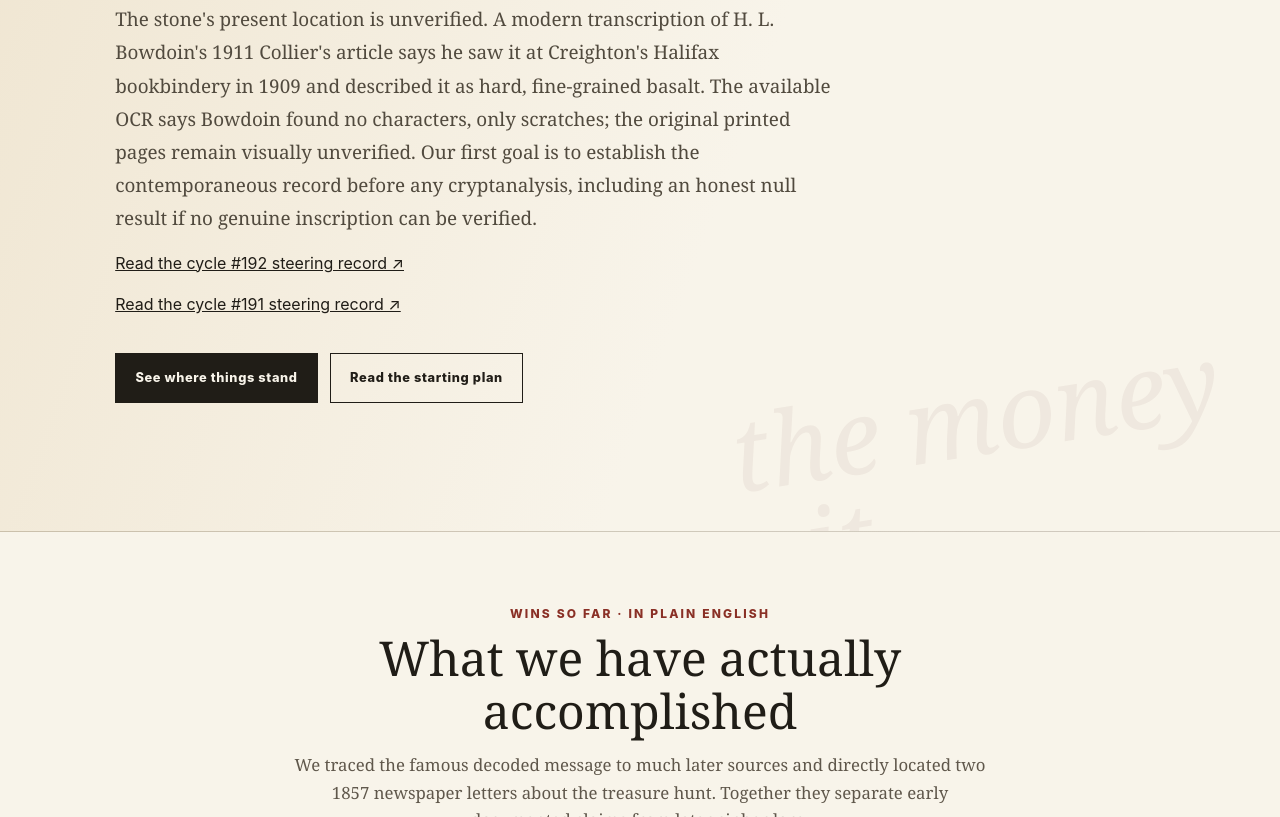
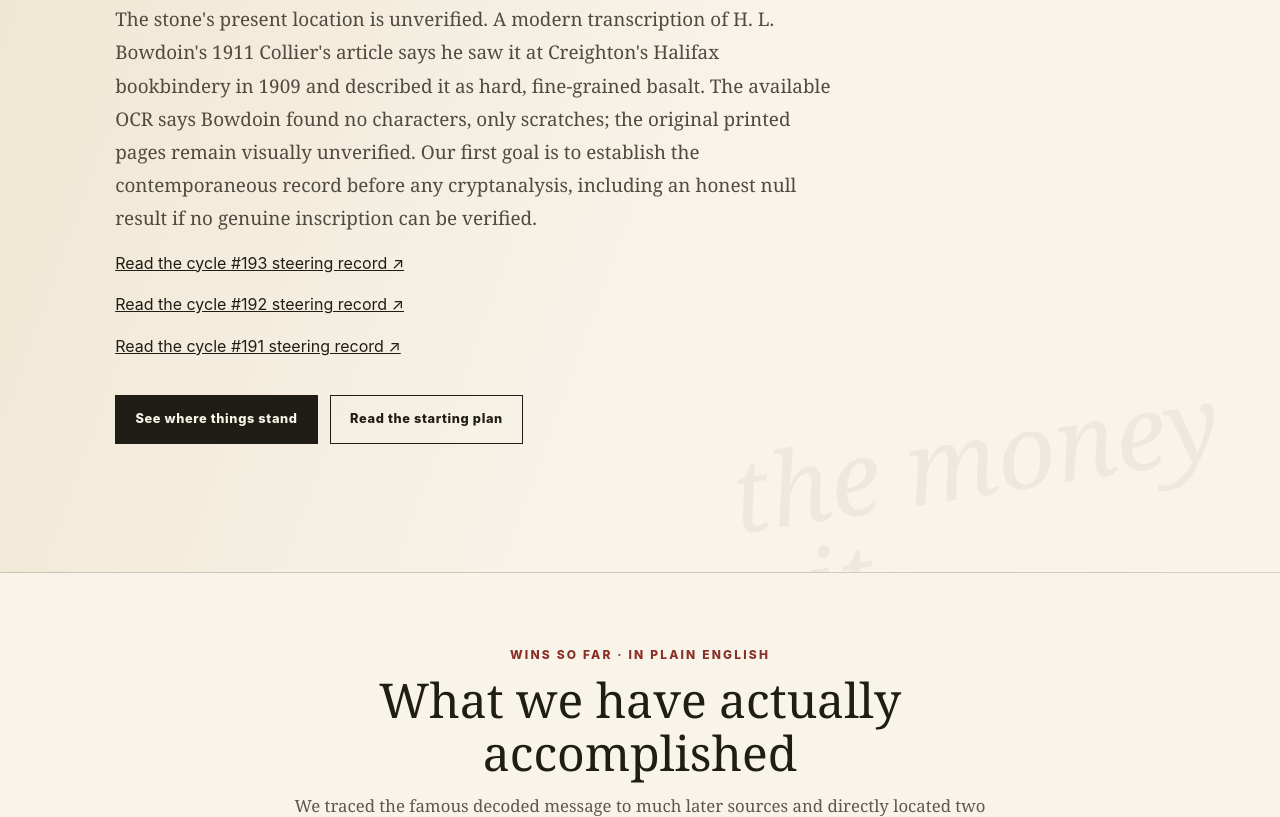
Before and after one commit to SoylentAquamarine/oak-island-collective, a plain HTML site: page docs/index.html in a window 1280 px wide. Shown: the part 879-1696 px from the top of the page. Drawn offline with Linux system fonts and the light colour scheme; no server answers.

Commit message:
Link cycle #193 steering record from homepage

```diff
--- a/docs/index.html
+++ b/docs/index.html
@@ -48,6 +48,7 @@
         <div class="eyebrow"><span class="live-dot"></span> Goal #1 · Find out what is actually documented</div>
         <h1 id="overview-title">We are trying to find out if there is anything genuine to decipher.<br><em>We don't yet know if there is.</em></h1>
         <p class="lede">The stone's present location is unverified. A modern transcription of H. L. Bowdoin's 1911 Collier's article says he saw it at Creighton's Halifax bookbindery in 1909 and described it as hard, fine-grained basalt. The available OCR says Bowdoin found no characters, only scratches; the original printed pages remain visually unverified. Our first goal is to establish the contemporaneous record before any cryptanalysis, including an honest null result if no genuine inscription can be verified.</p>
+        <p><a href="https://github.com/SoylentAquamarine/oak-island-collective/blob/chatgpt/cycle189-20261126-oak-island/steering/meetings/chatgpt-2026-11-27-cycle-193.md">Read the cycle #193 steering record ↗</a></p>
         <p><a href="https://github.com/SoylentAquamarine/oak-island-collective/blob/chatgpt/cycle189-20261126-oak-island/steering/meetings/chatgpt-2026-11-27-cycle-192.md">Read the cycle #192 steering record ↗</a></p>
         <p><a href="https://github.com/SoylentAquamarine/oak-island-collective/blob/chatgpt/cycle189-20261126-oak-island/steering/meetings/chatgpt-2026-11-27-cycle-191.md">Read the cycle #191 steering record ↗</a></p>
         <div class="hero-actions">
```
